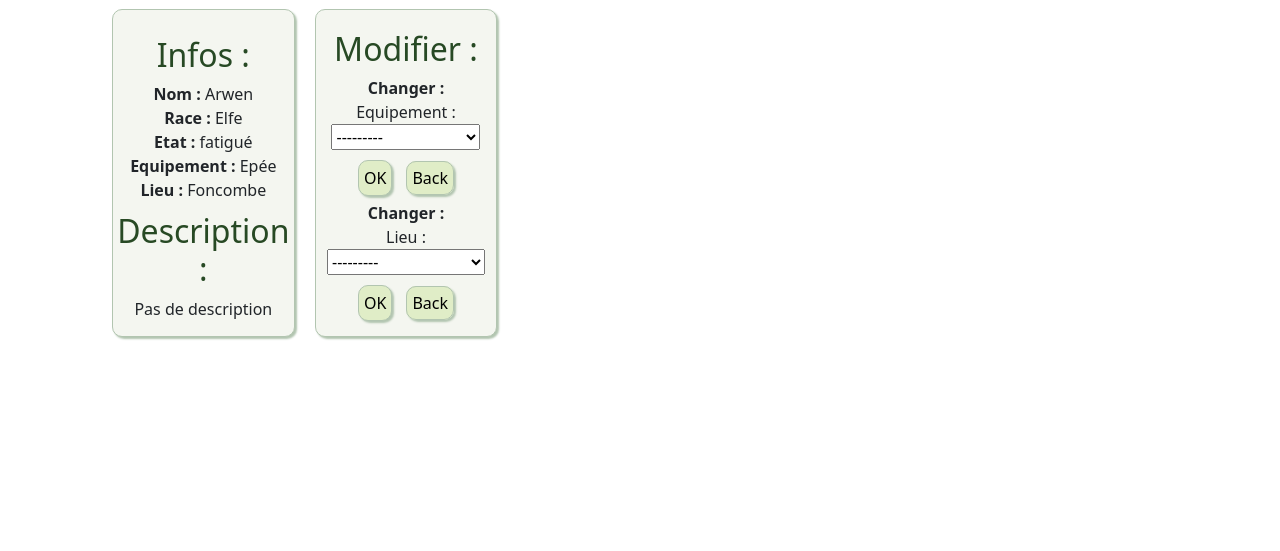
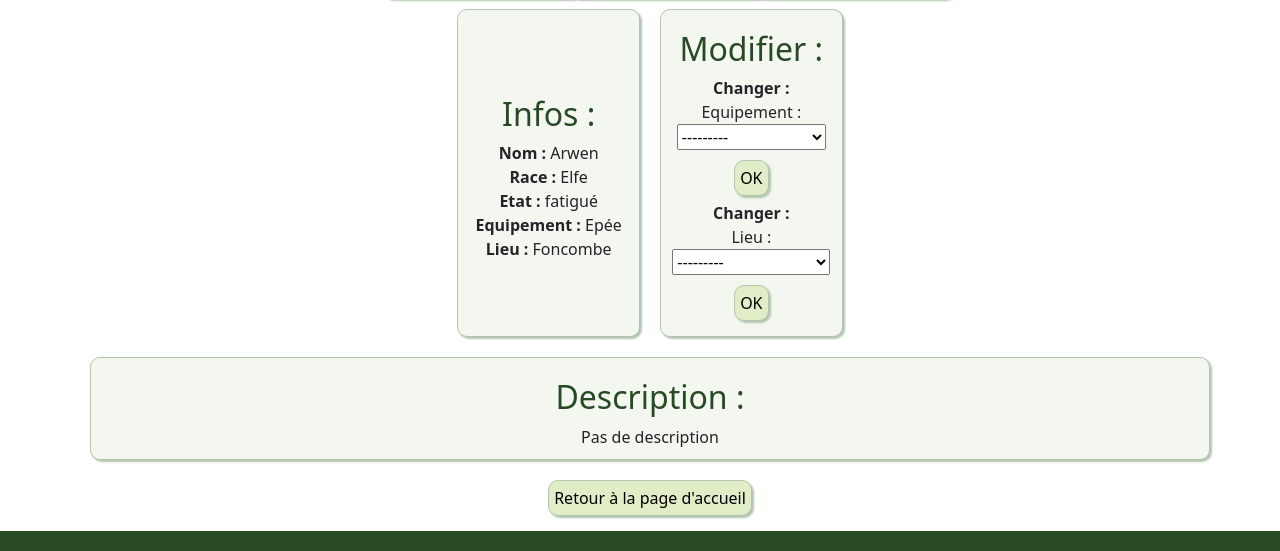
Before and after one commit to ludivine-mauget/playground-I2, a Django app: a page that uses playground/templates/playground/base.html in a window 1280 px wide. Shown: the part 535-1086 px from the top of the page. Before the commit the page ends 875 px from the top, so only its background shows below. Run offline with Django 3.2, Linux system fonts and the light colour scheme; data comes from the database, SQL or seed files in the repository; both versions use the stored data as it was after the commit.

Commit message:
better front

```diff
--- a/playground/static/css/style.css
+++ b/playground/static/css/style.css
@@ -41,6 +41,7 @@ h2 {
     border-radius: 10px;
     height: 400px;
     width: 200px;
+    box-shadow: 2px 2px 2px 0px rgb(178, 197, 176);
 }
 
 .container-photo-lieu {
@@ -50,6 +51,7 @@ h2 {
     border-radius: 10px;
     height: 400px;
     width: 200px;
+    box-shadow: 2px 2px 2px 0px rgb(178, 197, 176);
 }
 
 .container-photo:hover {
@@ -60,6 +62,7 @@ h2 {
 
 .ligne {
     text-align: center;
+    justify-content: center;
 }
 
 .character-title {
@@ -99,6 +102,7 @@ h2 {
     margin-top: 10px;
     box-shadow: 2px 2px 2px 0px rgb(178, 197, 176);
     text-decoration: none;
+    width: fit-content;
 }
 
 .btn-form:hover {
@@ -111,3 +115,11 @@ h2 {
 .post-form {
     list-style-type: none;
 }
+
+.footer {
+    background-color: rgb(39, 73, 36);
+    color: white;
+    text-align: center;
+    padding: 10px;
+    margin-top: 10px;
+}
--- a/playground/templates/playground/base.html
+++ b/playground/templates/playground/base.html
@@ -20,6 +20,8 @@
                 {% endblock %}
             </div>
         </div>
+        <div class="footer">
+        </div>
         <script src="https://cdn.jsdelivr.net/npm/bootstrap@5.3.2/dist/js/bootstrap.bundle.min.js" integrity="sha384-C6RzsynM9kWDrMNeT87bh95OGNyZPhcTNXj1NW7RuBCsyN/o0jlpcV8Qyq46cDfL" crossorigin="anonymous"></script>
     </body>
 </html>
--- a/playground/templates/playground/character_detail.html
+++ b/playground/templates/playground/character_detail.html
@@ -29,23 +29,24 @@
                     <p><b> Etat :</b> {{character.etat}} </p>
                     <p><b> Equipement :</b> {{character.equipement.id_equip}} </p>
                     <p><b> Lieu :</b> {{character.lieu.id_lieu}} </p>
-                    <h2> Description : </h2>
-                    <p class="description-text"> {{character.description}} </p>
                 </div>
                 <div class="col-lg-2 character-infos">
                     <h2> Modifier : </h2>
                     <form method="POST" class="post-form">{% csrf_token %}
                         <b class="intro-form"> Changer : </b> {{ equip_form.as_ul }}
                         <button type="submit" class="btn-form">OK</button>
-                        <a class="btn-form" href="{% url 'character_list' %}">Back</a>
                     </form>
                     <form method="POST" class="post-form">{% csrf_token %}
                         <b class="intro-form"> Changer : </b> {{ lieu_form.as_ul }}
                         <button type="submit" class="btn-form">OK</button>
-                        <a class="btn-form" href="{% url 'character_list' %}">Back</a>
                     </form>
                 </div>
             </div>
+            <div class="character-infos">
+                <h2> Description : </h2>
+                <p class="description-text"> {{character.description}} </p>
+            </div>
+            <a class="btn-form" href="{% url 'character_list' %}">Retour à la page d'accueil</a>
         </div>
-        <div class="footer">
+    </div>
 {% endblock %}
```
Also changed, not shown: db.sqlite3.
